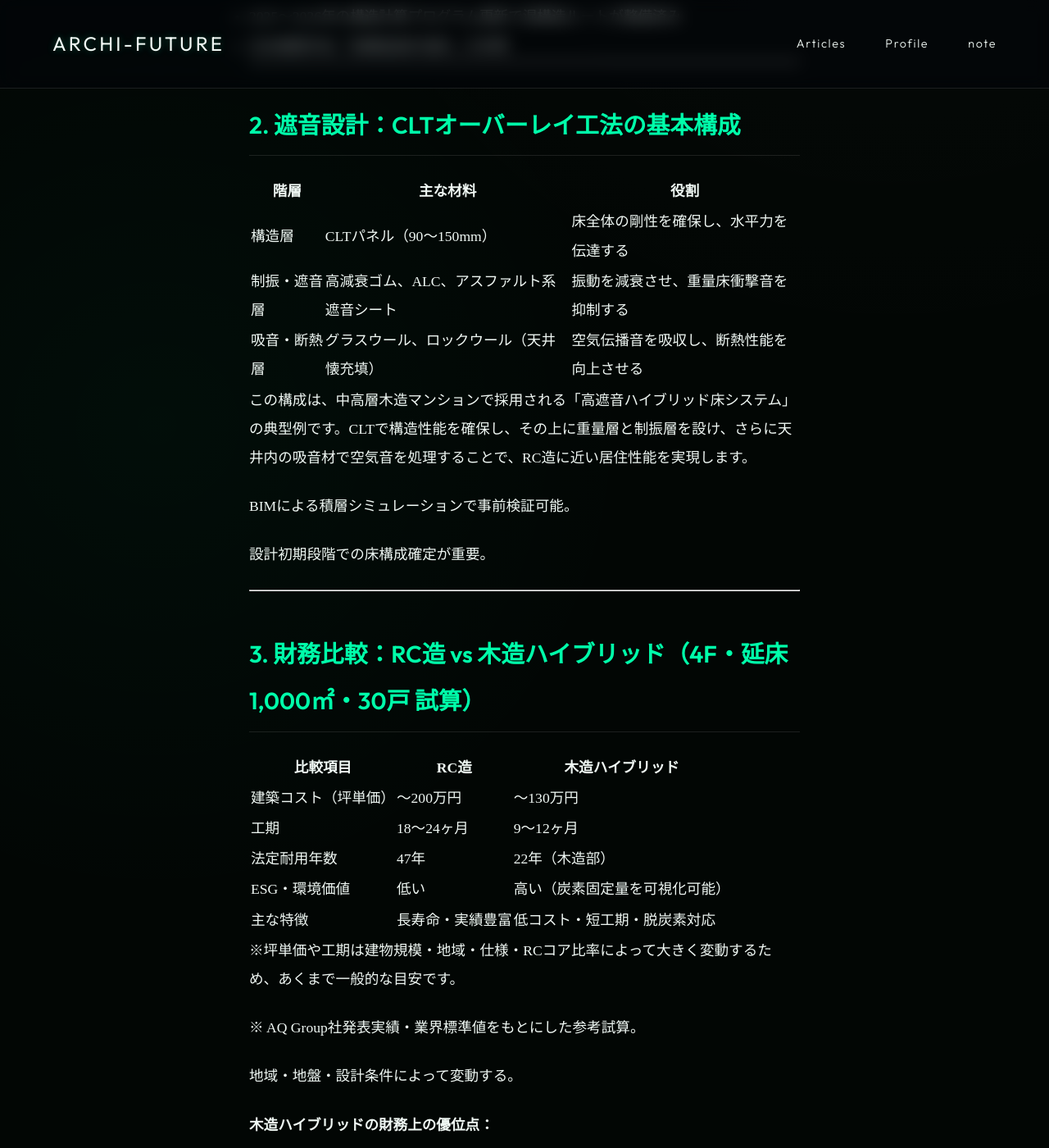
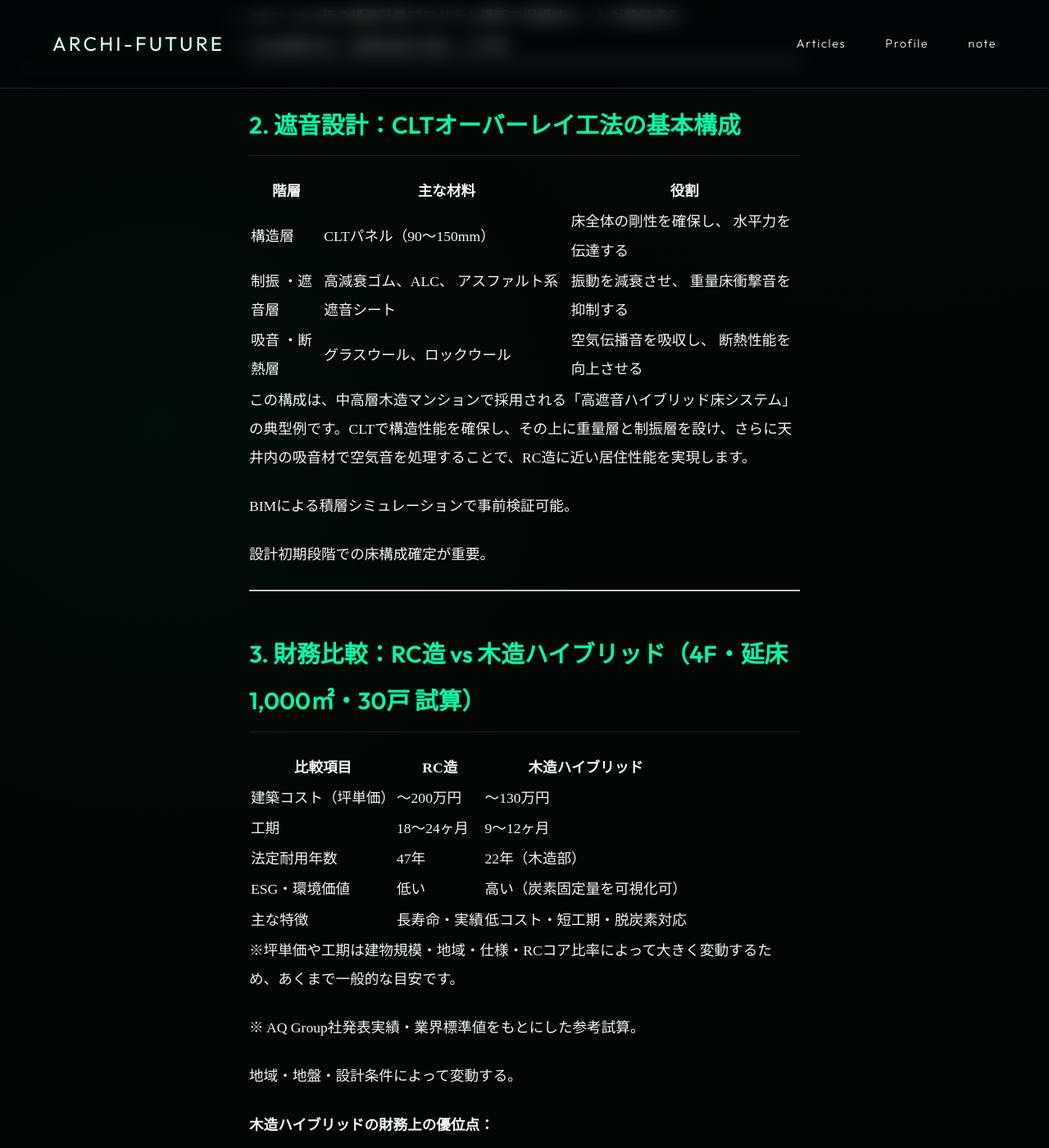
Before and after one commit to phity-j/wood0, a Jekyll site: the page built from _posts/2026-06-18-2026.md, in a window 1280 px wide and 1400 px high, scrolled down 1581 px. Shown: the whole window at 82% size. Built offline with Jekyll 4.4.1, drawn with Linux system fonts in a browser that asks for light colours; our own code applies the rules of GitHub Pages for plain Markdown files.

Commit message:
Update _posts/2026-06-18-2026.md (via Pages CMS)

```diff
--- a/_posts/2026-06-18-2026.md
+++ b/_posts/2026-06-18-2026.md
@@ -36,10 +36,10 @@ author: フィティ
 
 
 | 階層 | 主な材料 | 役割 |
-| ------ | ---------------------- | -------------------- |
-| 構造層 | CLTパネル（90〜150mm） | 床全体の剛性を確保し、水平力を伝達する |
-| 制振・遮音層 | 高減衰ゴム、ALC、アスファルト系遮音シート | 振動を減衰させ、重量床衝撃音を抑制する |
-| 吸音・断熱層 | グラスウール、ロックウール（天井懐充填） | 空気伝播音を吸収し、断熱性能を向上させる |
+| ------- | ----------------------- | --------------------- |
+| 構造層 | CLTパネル（90〜150mm） | 床全体の剛性を確保し、 水平力を伝達する |
+| 制振 ・遮音層 | 高減衰ゴム、ALC、 アスファルト系遮音シート | 振動を減衰させ、 重量床衝撃音を抑制する |
+| 吸音 ・断熱層 | グラスウール、ロックウール | 空気伝播音を吸収し、 断熱性能を向上させる |
 
 
 この構成は、中高層木造マンションで採用される「高遮音ハイブリッド床システム」の典型例です。CLTで構造性能を確保し、その上に重量層と制振層を設け、さらに天井内の吸音材で空気音を処理することで、RC造に近い居住性能を実現します。
@@ -56,12 +56,12 @@ BIMによる積層シミュレーションで事前検証可能。
 
 
 | 比較項目 | RC造 | 木造ハイブリッド |
-| ---------- | -------- | --------------- |
+| ---------- | ------- | -------------- |
 | 建築コスト（坪単価） | ～200万円 | ～130万円 |
 | 工期 | 18～24ヶ月 | 9～12ヶ月 |
 | 法定耐用年数 | 47年 | 22年（木造部） |
-| ESG・環境価値 | 低い | 高い（炭素固定量を可視化可能） |
-| 主な特徴 | 長寿命・実績豊富 | 低コスト・短工期・脱炭素対応 |
+| ESG・環境価値 | 低い | 高い（炭素固定量を可視化可） |
+| 主な特徴 | 長寿命・実績 | 低コスト・短工期・脱炭素対応 |
 
 
 
```
